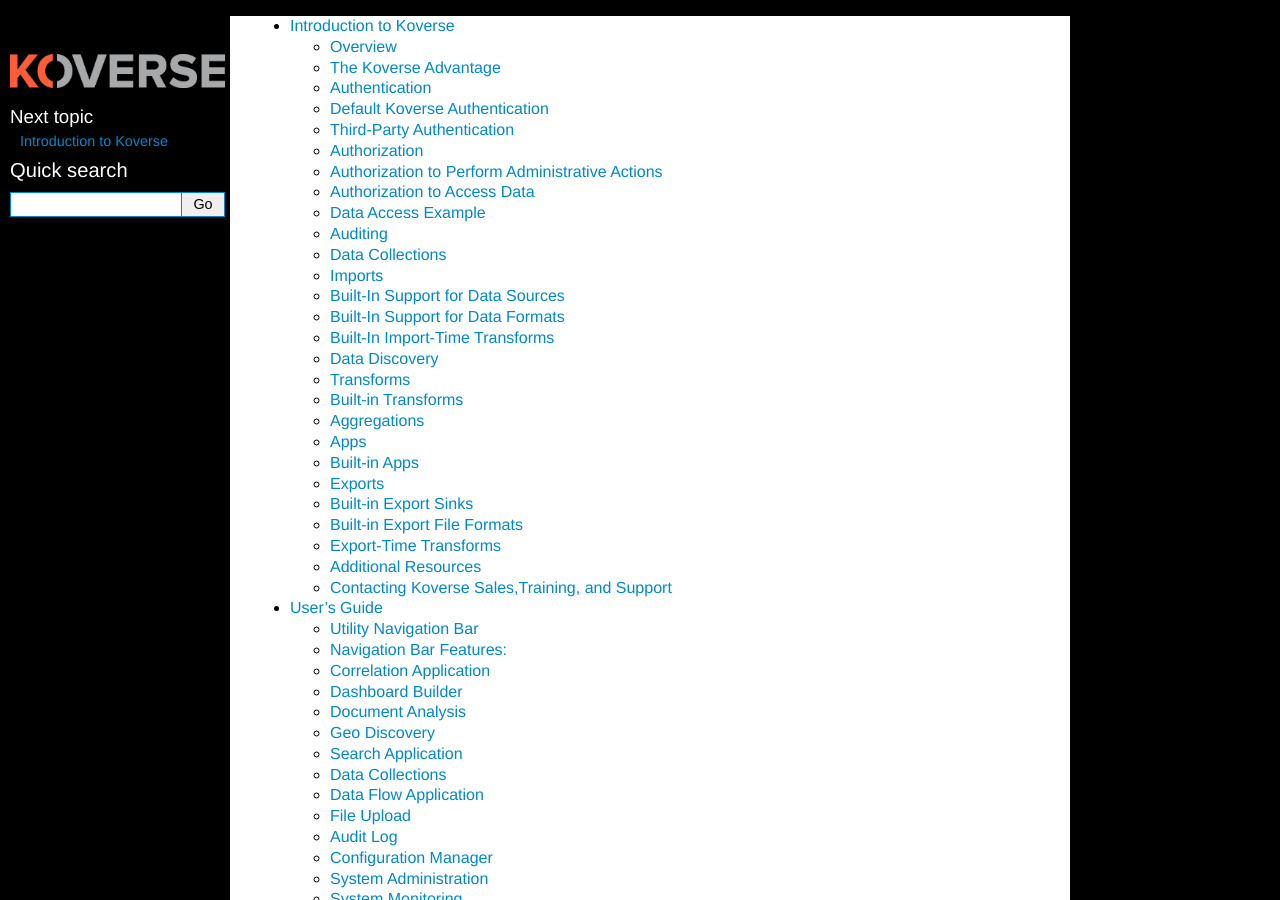
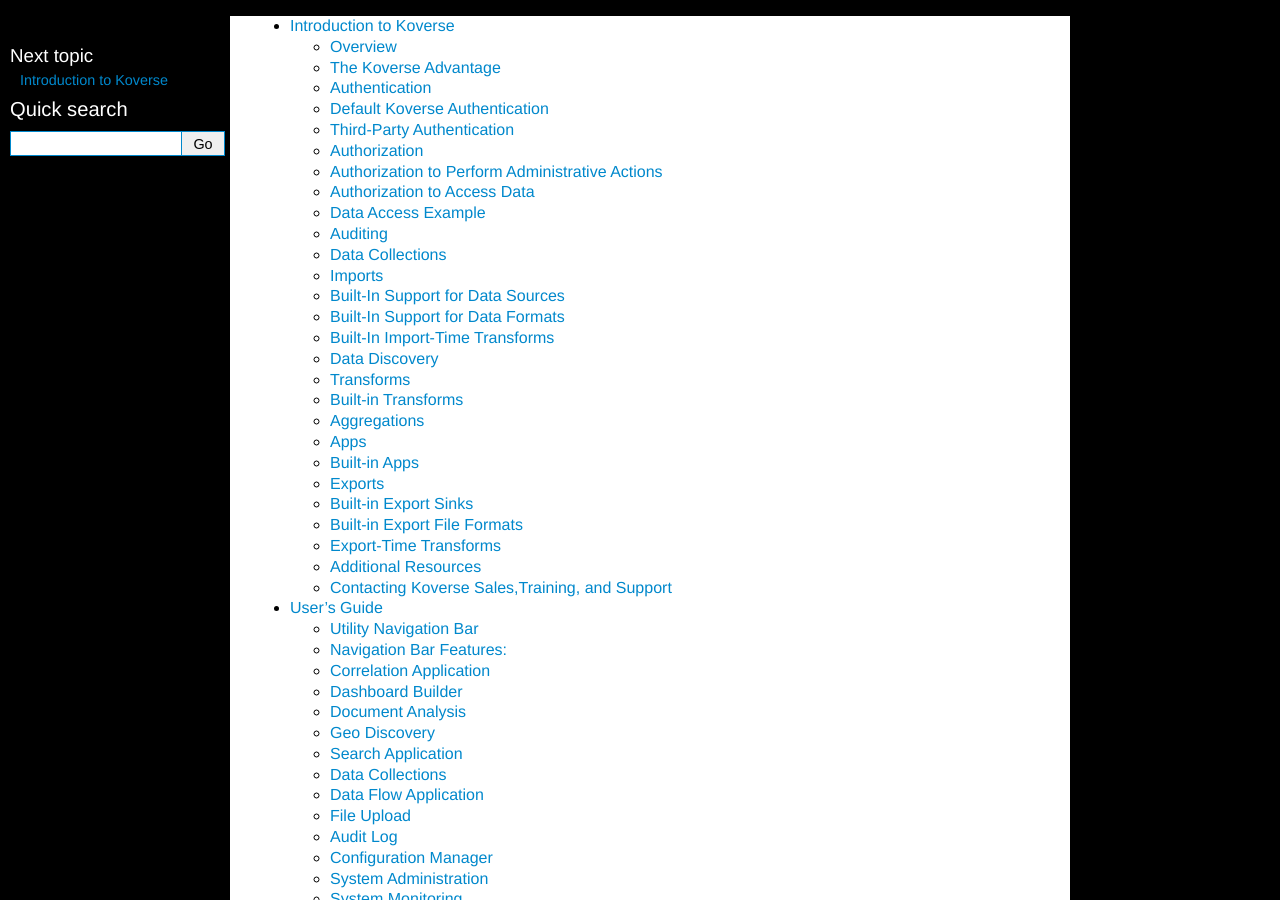
Before and after one commit to Koverse/documentation, a Sphinx documentation site: the page built from docs/source/index.rst, in a window 1280 px wide and 900 px high. Built offline with Sphinx 7.4.7, drawn with Linux system fonts in a browser that asks for light colours.

Commit message:
Removed Koverse Logo so that it looks much better when being built from read the docs.

```diff
--- a/docs/source/conf.py
+++ b/docs/source/conf.py
@@ -129,7 +129,7 @@
 
 # The name of an image file (relative to this directory) to place at the top
 # of the sidebar.
-html_logo = '_static/Koverse-logo/koverse-logo2.png'
+#html_logo = '_static/Koverse-logo/koverse-logo2.png'
 
 # The name of an image file (within the static path) to use as favicon of the
 # docs.  This file should be a Windows icon file (.ico) being 16x16 or 32x32
```
